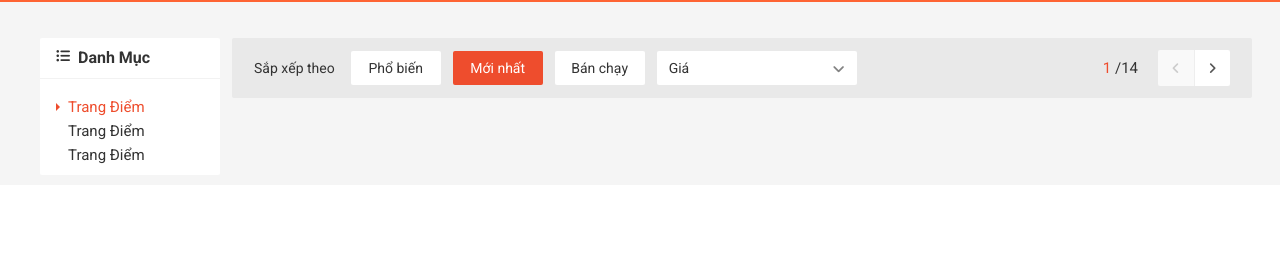
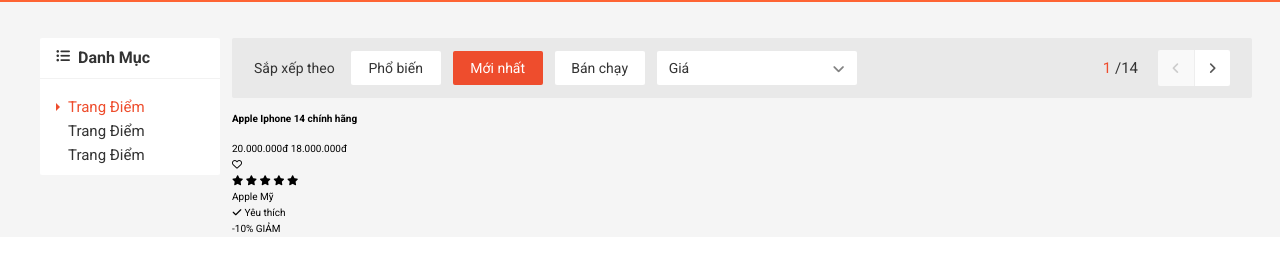
Before and after one commit to SShindow/Shopee-Website-Practice, a plain HTML site: page index.html in a window 1280 px wide. Shown: the part 118-390 px from the top of the page. Drawn offline with nearby package versions, Linux system fonts and the light colour scheme; grey boxes are pictures that could not be loaded.

Commit message:
product item structure

```diff
--- a/index.html
+++ b/index.html
@@ -362,6 +362,47 @@
                                 </div>
                             </div>
                         </div>
+
+                        <div class="home-products">
+                            <div class="grid__row">
+                                <div class="grid__column-2">
+                                    <!-- Product item -->
+                                    <div class="home-product-item">
+                                        <div class="home-product-item__img" style="background-image: url(https://cdn2.cellphones.com.vn/358x358,webp,q100/media/catalog/product/t/_/t_m_12.png);"></div>
+                                        <h4 class="home-product-item__name">Apple Iphone 14 chính hãng</h4>
+                                        <div class="home-product-item__price">
+                                            <span class="home-product-item__price-old">20.000.000đ</span>
+                                            <span class="home-product-item__price-current">18.000.000đ</span>
+                                        </div>
+                                        <div class="home-product-item__action">
+                                            <span class="home-product-item__like home-product-item__like--liked">
+                                                <i class="home-product-item__like-icon-empty far fa-heart"></i>
+                                                <!-- <i class="home-product-item__like-icon-fill fas fa-heart"></i> -->
+                                            </span>
+                                            <div class="home-product-item__rating">
+                                                <i class="fas fa-star"></i>
+                                                <i class="fas fa-star"></i>
+                                                <i class="fas fa-star"></i>
+                                                <i class="fas fa-star"></i>
+                                                <i class="fas fa-star"></i>
+                                            </div>
+                                        </div>
+                                        <div class="home-product-item__origin">
+                                            <span class="home-product-item__brand">Apple</span>
+                                            <span class="home-product-item__country">Mỹ</span>
+                                        </div>
+                                        <div class="home-product-item__favourite">
+                                            <i class="fas fa-check"></i>
+                                            <span>Yêu thích</span>
+                                        </div>
+                                        <div class="home-product-item__sale-off">
+                                            <span class="home-product-item__sale-off-percent">-10%</span>
+                                            <span class="home-product-item__sale-off-label">GIẢM</span>
+                                        </div>
+                                    </div>
+                                </div>
+                            </div>
+                        </div>
                     </div>
                 </div>
             </div>
```
